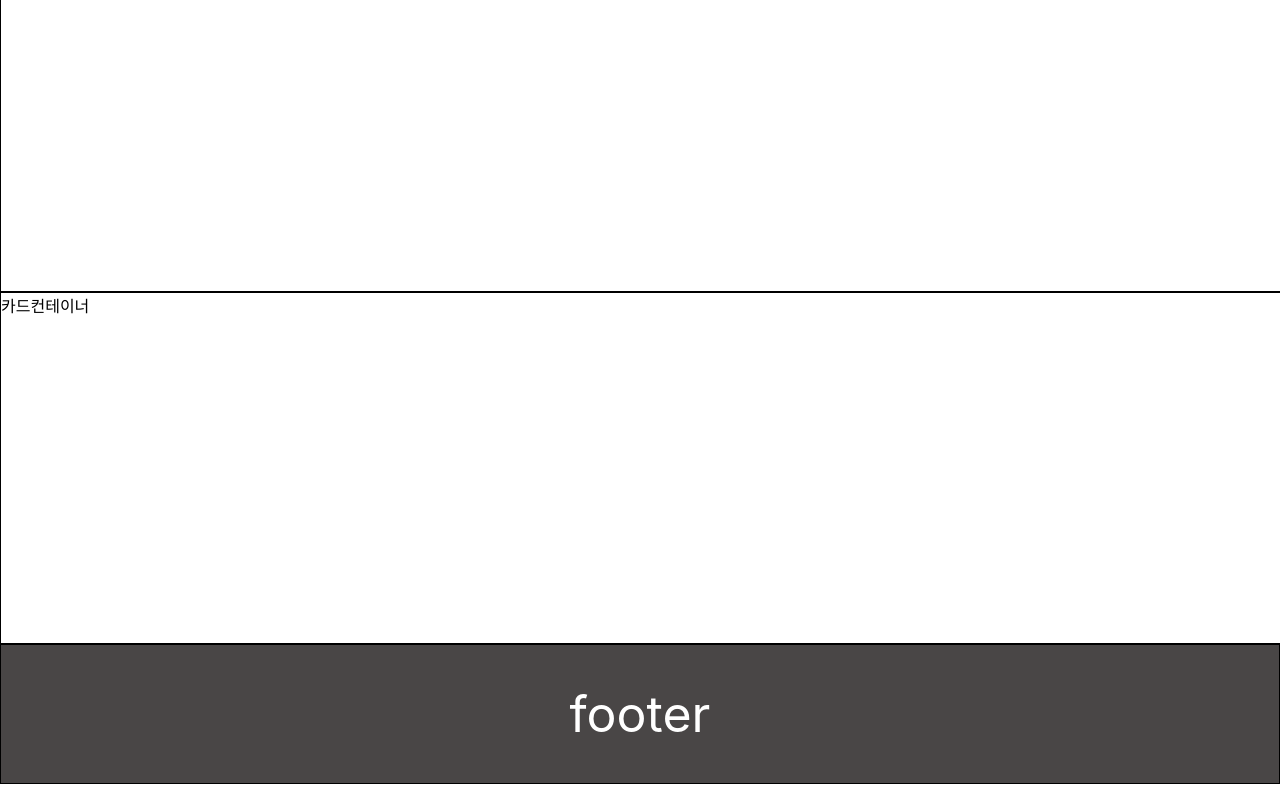
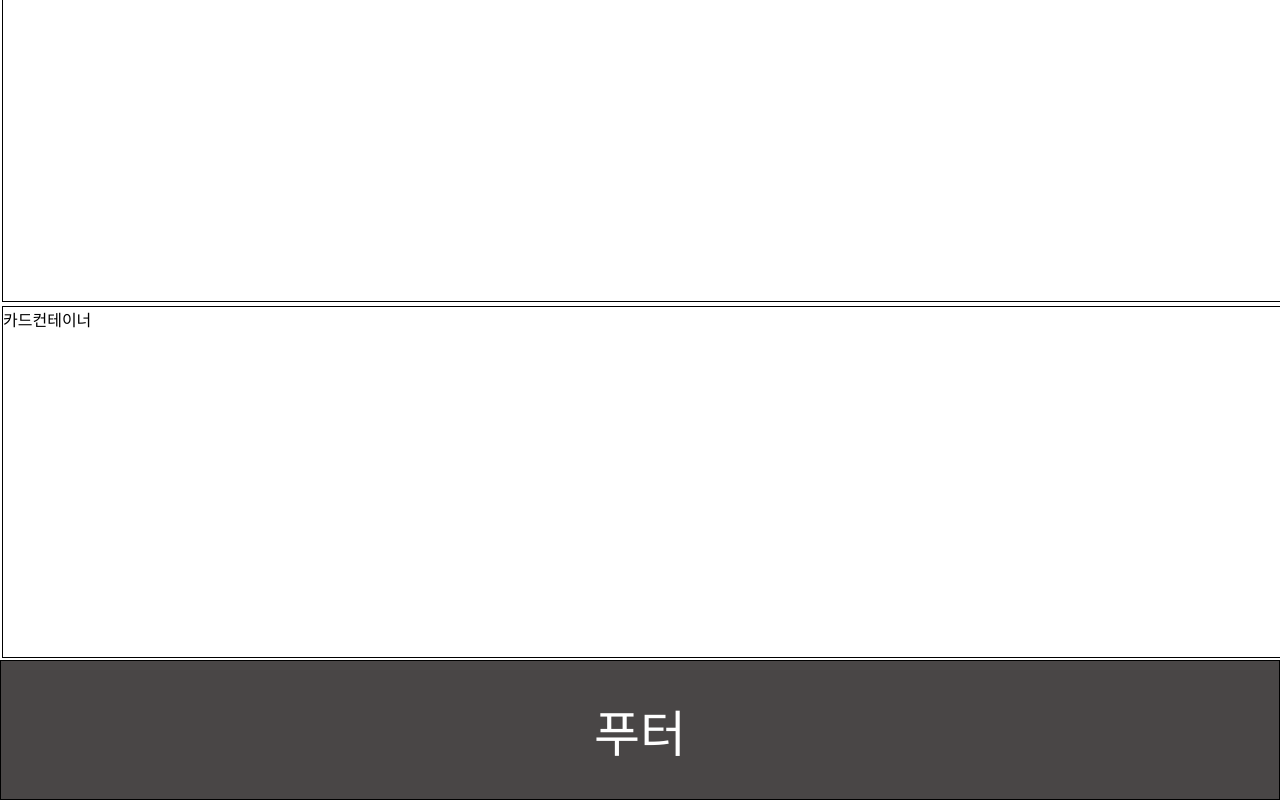
Before and after one commit to LeeSungGeun7/React_Project, a React (Create React App) app: page / in a window 1280 px wide. Shown: the part 764-1564 px from the top of the page. Built offline with nearby package versions, Linux system fonts and the light colour scheme.

Commit message:
업데이트

```diff
--- a/src/App.js
+++ b/src/App.js
@@ -9,8 +9,14 @@ import Layout from './layout/Layout';
 function App() {
   return (
    <>
+   <Router>
+      <Routes>
+        <Route path="/" element={<Layout/>} />
+        <Route path="/About" element={<Login />} />
 
-   <Layout/>
+      </Routes>
+    </Router>
+
    </>
   );
 }
--- a/src/api/AxiosApi.js
+++ b/src/api/AxiosApi.js
@@ -1,6 +1,7 @@
 import axios from "axios";
 
 const KH_DOMAIN = "http://localhost:8111";
+
 
 
 const AxiosApi = {
--- a/src/layout/Footer.js
+++ b/src/layout/Footer.js
@@ -14,11 +14,11 @@ const Footerst = styled.footer`
 
 
 const Footer = () => {
-
+    const test = "";
     return(
         <Footerst>
         <footer>
-            footer
+            푸터
         </footer>
         </Footerst>
     );
--- a/src/layout/Main.js
+++ b/src/layout/Main.js
@@ -40,6 +40,7 @@ const Mainst = styled.main`
         grid-column: 1 / 3 ;
      }
     .top , .map , .map1 , .bottom , .card-container {
+      margin : 2px;
         width: 100%;
         height: 350px;
         border: solid 1px black;
```
Also changed, not shown: src/layout/Header.js (line endings or trailing spaces).
